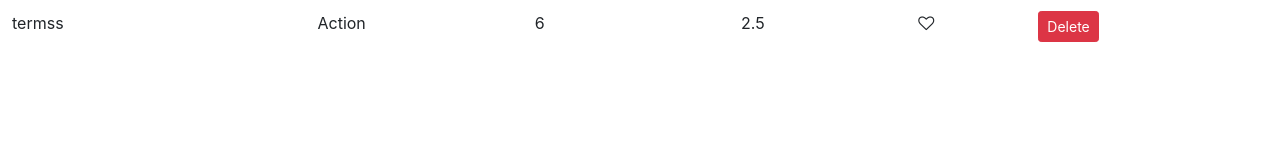
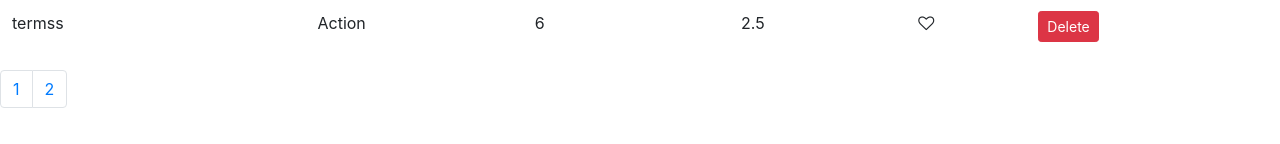
Before and after one commit to a-218/movie, a React (Create React App) app: page / in a window 1280 px wide. Shown: the part 316-460 px from the top of the page. Built offline with nearby package versions, Linux system fonts and the light colour scheme.

Commit message:
starting pagination

```diff
--- a/package.json
+++ b/package.json
@@ -8,6 +8,7 @@
     "@testing-library/user-event": "^12.8.3",
     "bootstrap": "^4.1.1",
     "font-awesome": "^4.7.0",
+    "lodash": "^4.17.10",
     "react": "^17.0.2",
     "react-dom": "^17.0.2",
     "react-scripts": "4.0.3",
--- a/src/components/common/like.jsx
+++ b/src/components/common/like.jsx
@@ -1,24 +1,22 @@
 import React, { Component } from "react";
+import { flushSync } from "react-dom";
 
 //input liked : boolean
 // output
 
-class Like extends Component {
-  state = {};
-  render() {
+const Like = (props) => {
   let classes = "fa fa-heart";
-    if (!this.props.liked) {
+  if (!props.liked) {
     classes += "-o";
   }
   return (
     <i
-        onClick={this.props.onClick}
+      onClick={props.onClick}
       style={{ cursor: "pointer" }}
       className={classes}
       aria-hidden="true"
     />
   );
-  }
-}
+};
 
 export default Like;
--- /dev/null
+++ b/src/components/common/pagination.jsx
@@ -0,0 +1,27 @@
+import React from "react";
+import _ from "lodash";
+const Pagination = (props) => {
+  const { itemsCount, pageSize } = props;
+  console.log(itemsCount);
+  const pagesCount = Math.ceil(itemsCount / pageSize);
+  if (pagesCount === 1) {
+    return null;
+  }
+  const pages = _.range(1, pagesCount + 1);
+  console.log(pagesCount);
+  return (
+    <nav aria-label="Page navigation example">
+      <ul className="pagination">
+        {pages.map((page) => (
+          <li key={page} className="page-item">
+            <a className="page-link" href="#">
+              {page}
+            </a>
+          </li>
+        ))}
+      </ul>
+    </nav>
+  );
+};
+
+export default Pagination;
--- a/src/components/movies.jsx
+++ b/src/components/movies.jsx
@@ -1,10 +1,12 @@
 import React, { Component } from "react";
 import { getMovies } from "../Services/fakeMovieService";
 import Like from "./common/like";
+import Pagination from "./common/pagination";
 
 class Movies extends Component {
   state = {
     movies: getMovies(),
+    pageSize: 4,
   };
 
   handleDelete = (movie) => {
@@ -20,6 +22,10 @@
     movies[index].liked = !movies[index].liked;
 
     this.setState({ movies });
+  };
+
+  handlePageChange = (page) => {
+    console.log(page);
   };
 
   render() {
@@ -69,6 +75,11 @@
             ))}
           </tbody>
         </table>
+        <Pagination
+          itemsCount={count}
+          pageSize={this.state.pageSize}
+          onPageChange={this.handlePageChange}
+        />
       </>
     );
   }
```
Also changed, not shown: 1 other file (tests, documents, lock files or other folders). Lines whose indentation alone changed are shown as unchanged.
